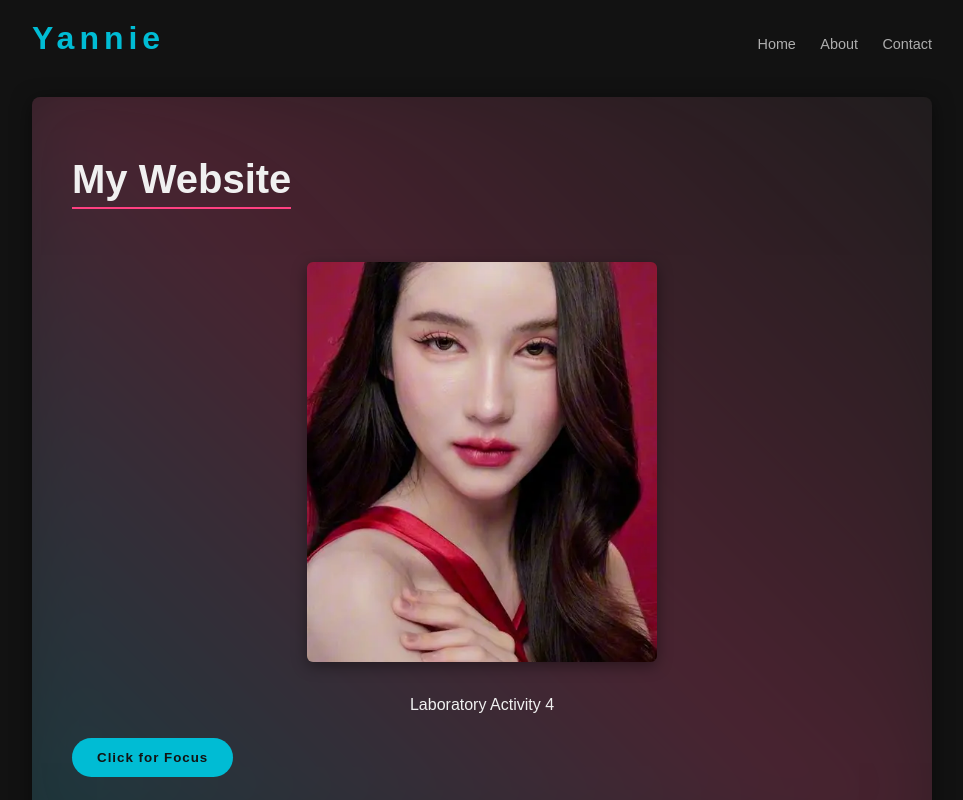
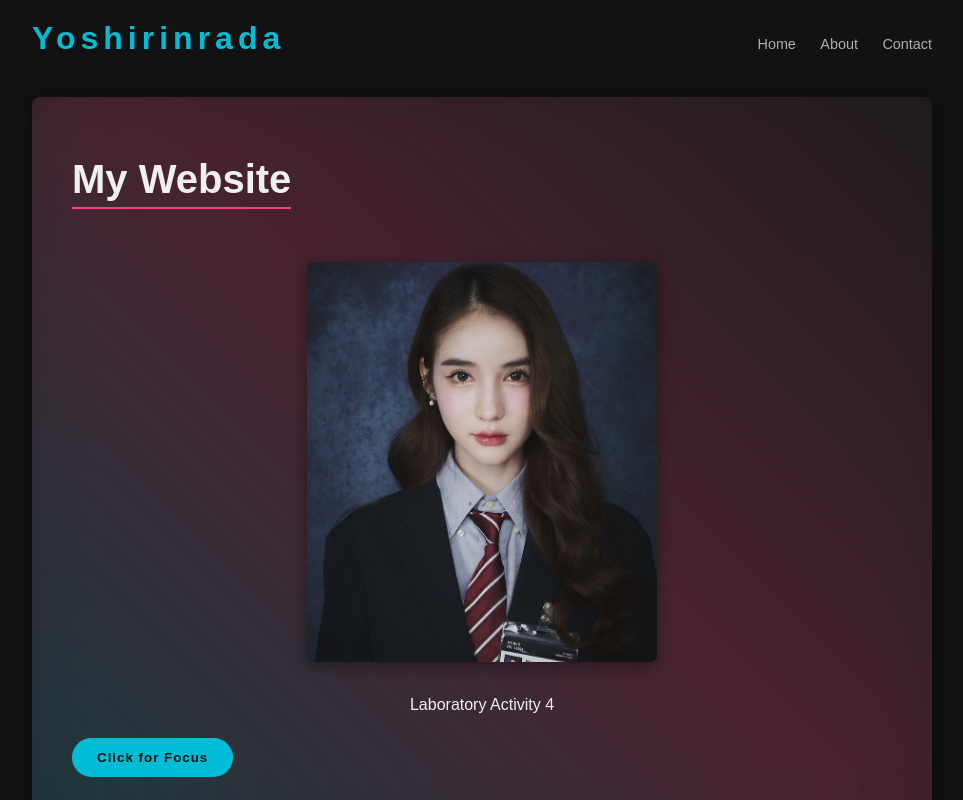
Before and after one commit to yanniebellas-bit/bellasyannie-website, a plain HTML site: page index.html in a window 1280 px wide. Shown: the top 800 px of the page, without its empty margins (158-1121 px from the left). Drawn offline with Linux system fonts and the light colour scheme.

Commit message:
Updated Photo

```diff
--- a/index.html
+++ b/index.html
@@ -9,7 +9,7 @@
 <body>
     <div class="container">
         <header>
-            <h1 class="logo">Yannie</h1>
+            <h1 class="logo">Yoshirinrada</h1>
             <nav>
                 <a href="#">Home</a>
                 <a href="#">About</a>
@@ -20,7 +20,7 @@
         <main class="content">
             <h2>My Website</h2>
 
-            <img src="image/OIP.png" alt="A minimalist beauty product display" class="content-image">
+            <img src="image/yoshi.jpg" alt="A minimalist beauty product display" class="content-image">
             <p>
                 Laboratory Activity 4
             </p>
```
Also changed, not shown: image/yoshi.jpg (added).
